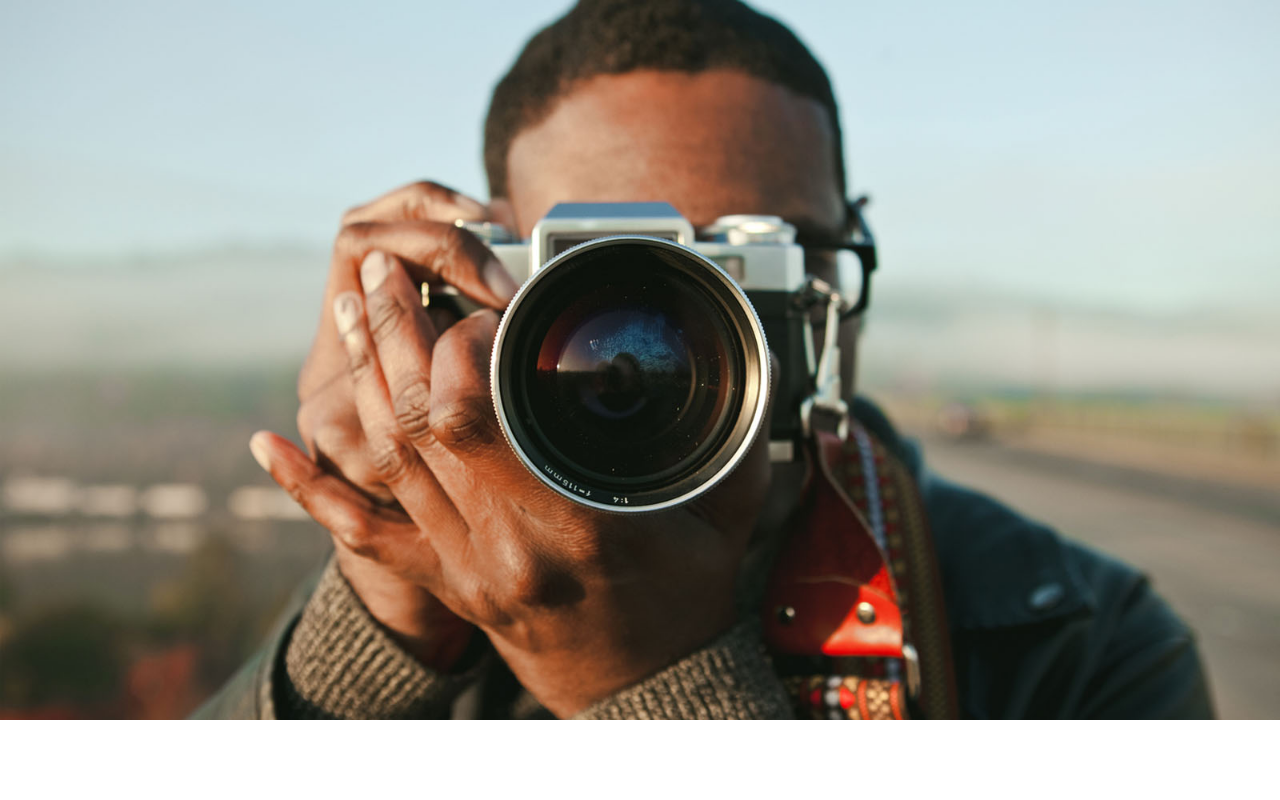
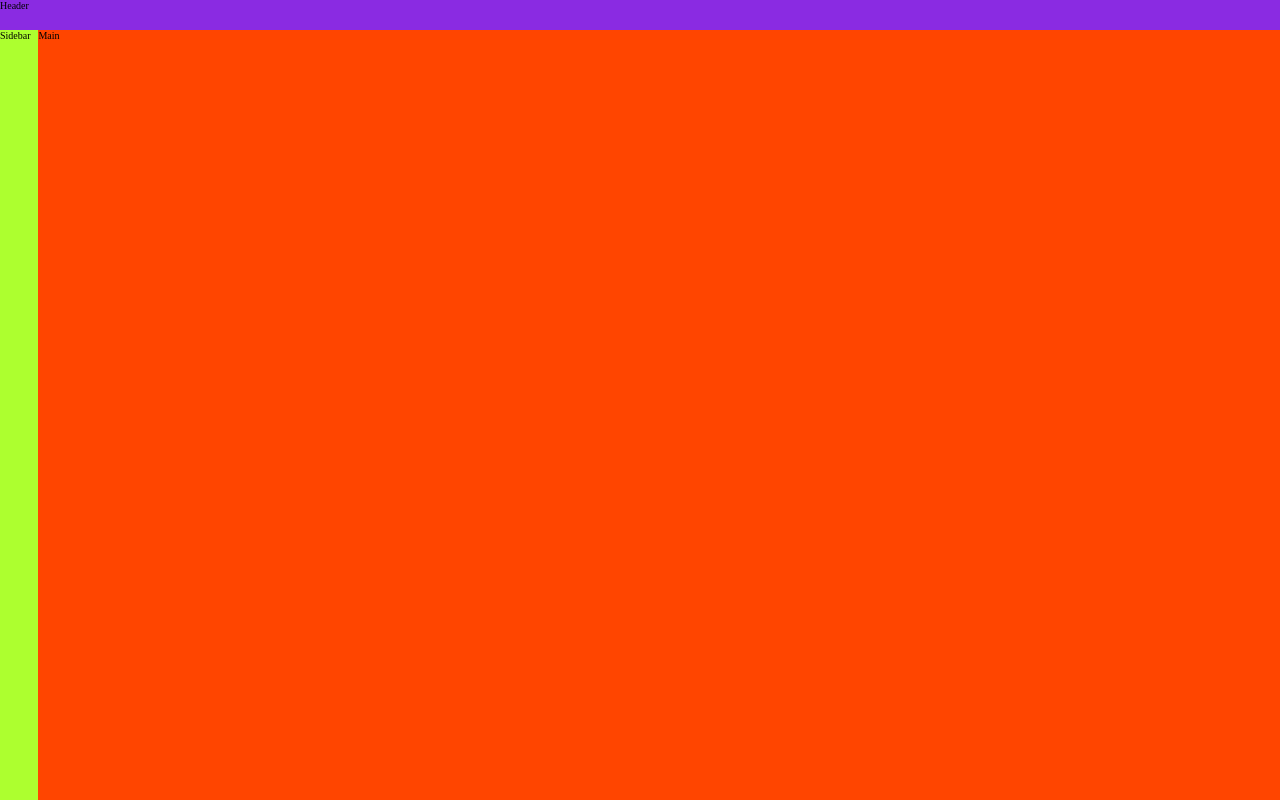
Before and after one commit to masaka222/D.-M.-Studio-animation, a React (Create React App) app: page / in a window 1280 px wide. Built offline with nearby package versions, Linux system fonts and the light colour scheme.

Commit message:
Components and Grid for page

```diff
--- a/src/App.css
+++ b/src/App.css
@@ -17,10 +17,15 @@ body{
 
 .App {
   width: 100%;
+  /* Background Positioning */
   height: 100vh;
-  max-height: 100vw;
   background-image: url(DM-background.jpg);
-  background-size: 100vw;
-  background-repeat: no-repeat;
+  background-size: cover;
+  background-position: top;
   position: relative;
+
+  /* Grid */
+  display: grid;
+  grid-template-rows: [header-start] 3rem  [header-end full-start] calc(100vh - 3rem) [full-end];
+  grid-template-columns: [sidebar-start] 3vw [sidebar-end full-start] 97vw [full-end];
 }
--- a/src/App.js
+++ b/src/App.js
@@ -1,11 +1,16 @@
 import React, { Component } from 'react';
 import './App.css';
+import Header from './Header.js';
+import Main from './Main.js';
+import Sidebar from './Sidebar.js';
 
 class App extends Component {
   render() {
     return (
       <div className="App">
-
+        <Header/>
+        <Main/>
+        <Sidebar/>
       </div>
     );
   }
--- /dev/null
+++ b/src/Header.css
@@ -0,0 +1,6 @@
+.Header{
+    background-color: blueviolet;
+
+    grid-column: 1 / -1;
+    grid-row: header-start / header-end;
+}
--- /dev/null
+++ b/src/Header.js
@@ -0,0 +1,14 @@
+import React, { Component } from 'react';
+import './Header.css';
+
+class Header extends Component {
+  render() {
+    return (
+      <div className="Header">
+        Header
+      </div>
+    );
+  }
+}
+
+export default Header;
--- /dev/null
+++ b/src/Main.css
@@ -0,0 +1,6 @@
+.Main{
+    background-color: orangered;
+
+    grid-column: full-start / full-end;
+    grid-row: full-start / full-end;
+}
--- /dev/null
+++ b/src/Main.js
@@ -0,0 +1,14 @@
+import React, { Component } from 'react';
+import './Main.css';
+
+class Main extends Component {
+  render() {
+    return (
+      <div className="Main">
+        Main
+      </div>
+    );
+  }
+}
+
+export default Main;
--- /dev/null
+++ b/src/Sidebar.css
@@ -0,0 +1,6 @@
+.Sidebar{
+    background-color: greenyellow;
+
+    grid-column: sidebar-start / sidebar-end;
+    grid-row: 2 / -1;
+}
--- /dev/null
+++ b/src/Sidebar.js
@@ -0,0 +1,14 @@
+import React, { Component } from 'react';
+import './Sidebar.css';
+
+class Sidebar extends Component {
+  render() {
+    return (
+      <div className="Sidebar">
+        Sidebar
+      </div>
+    );
+  }
+}
+
+export default Sidebar;
```
